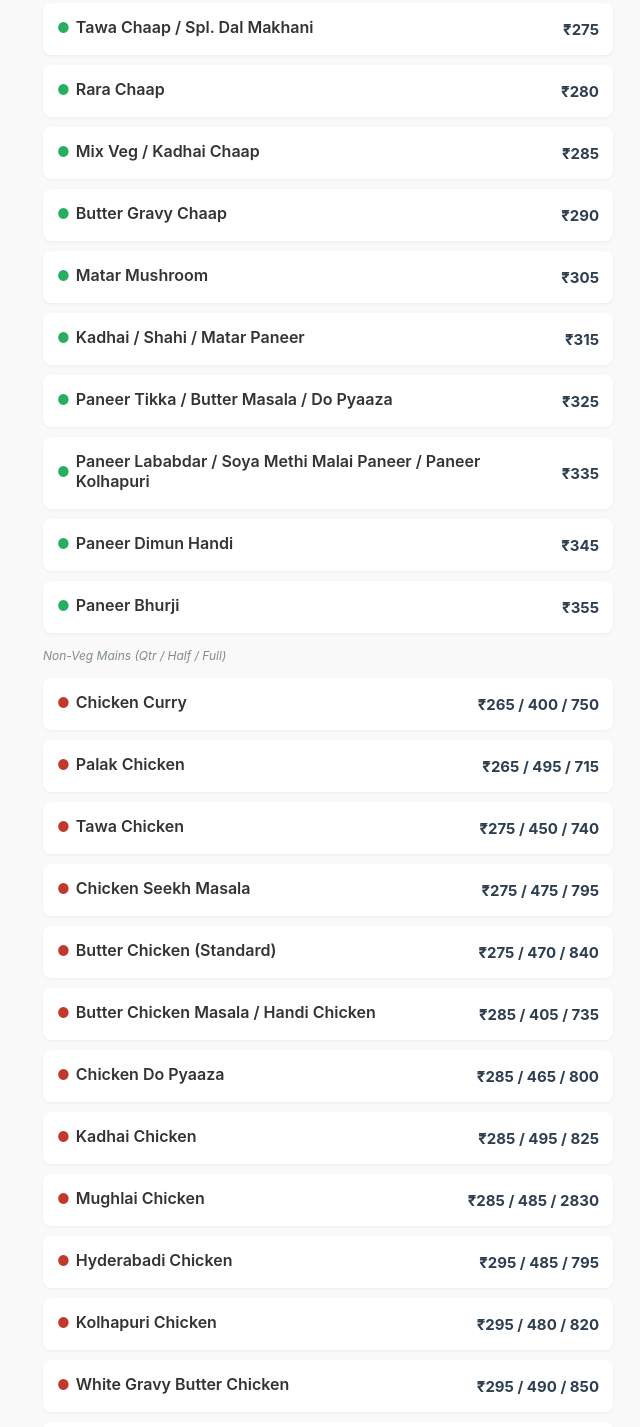
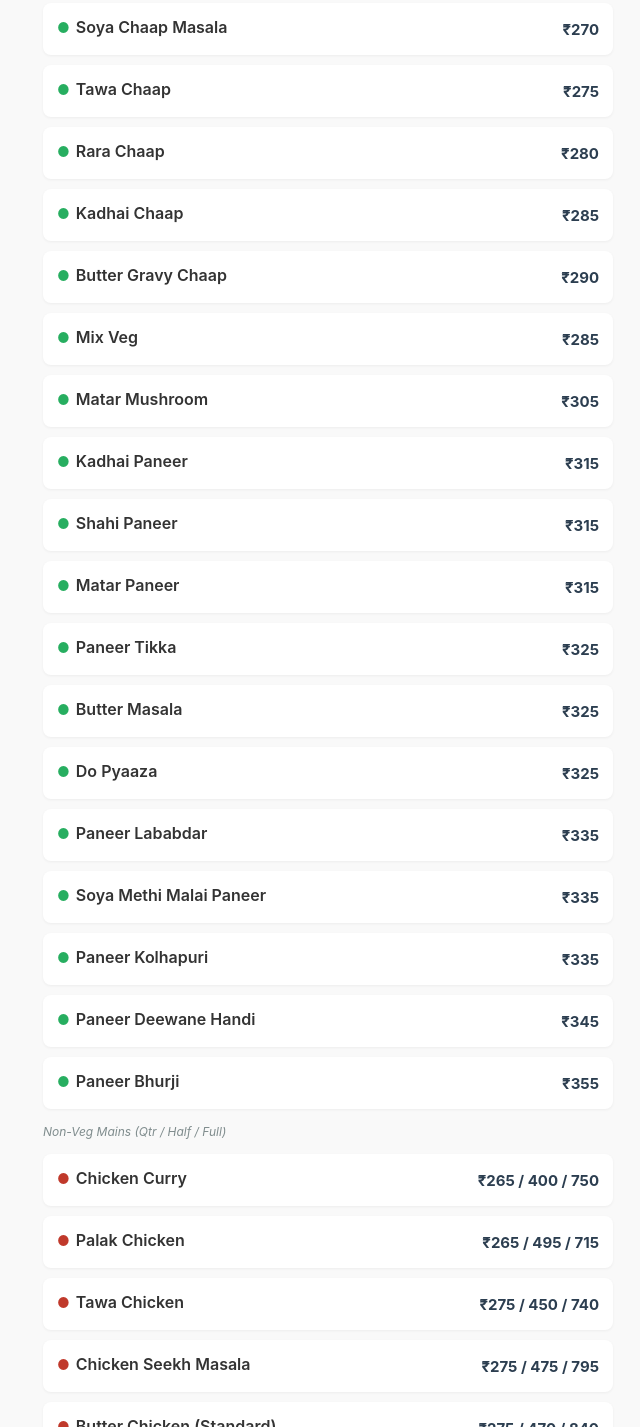
Before and after one commit to Aravsaluja/Menu, a plain HTML site: page index.html in a window 1280 px wide. Shown: the part 10573-12000 px from the top of the page, without its empty margins (312-952 px from the left). Drawn offline with Linux system fonts and the light colour scheme.

Commit message:
Update index.html

```diff
--- a/index.html
+++ b/index.html
@@ -295,17 +295,25 @@
             <div class="section-subtitle">Veg Mains</div>
             <div class="item-card"><div class="item-details"><div class="item-name badge-veg"> Dal Tadka</div></div><div class="item-price">₹170</div></div>
             <div class="item-card"><div class="item-details"><div class="item-name badge-veg"> Chole / Rajma Masala / Dal Fry</div></div><div class="item-price">₹175</div></div>
+             <div class="item-card"><div class="item-details"><div class="item-name badge-veg"> Spl. Dal Makhani</div></div><div class="item-price">₹275</div></div>
             <div class="item-card"><div class="item-details"><div class="item-name badge-veg"> Spl. Chaap / Achari Chaap</div></div><div class="item-price">₹260</div></div>
             <div class="item-card"><div class="item-details"><div class="item-name badge-veg"> Soya Chaap Masala</div></div><div class="item-price">₹270</div></div>
-            <div class="item-card"><div class="item-details"><div class="item-name badge-veg"> Tawa Chaap / Spl. Dal Makhani</div></div><div class="item-price">₹275</div></div>
+            <div class="item-card"><div class="item-details"><div class="item-name badge-veg"> Tawa Chaap </div></div><div class="item-price">₹275</div></div>
             <div class="item-card"><div class="item-details"><div class="item-name badge-veg"> Rara Chaap</div></div><div class="item-price">₹280</div></div>
-            <div class="item-card"><div class="item-details"><div class="item-name badge-veg"> Mix Veg / Kadhai Chaap</div></div><div class="item-price">₹285</div></div>
+            <div class="item-card"><div class="item-details"><div class="item-name badge-veg"> Kadhai Chaap</div></div><div class="item-price">₹285</div></div>
             <div class="item-card"><div class="item-details"><div class="item-name badge-veg"> Butter Gravy Chaap</div></div><div class="item-price">₹290</div></div>
+            <div class="item-card"><div class="item-details"><div class="item-name badge-veg"> Mix Veg </div></div><div class="item-price">₹285</div></div>
             <div class="item-card"><div class="item-details"><div class="item-name badge-veg"> Matar Mushroom</div></div><div class="item-price">₹305</div></div>
-            <div class="item-card"><div class="item-details"><div class="item-name badge-veg"> Kadhai / Shahi / Matar Paneer</div></div><div class="item-price">₹315</div></div>
-            <div class="item-card"><div class="item-details"><div class="item-name badge-veg"> Paneer Tikka / Butter Masala / Do Pyaaza</div></div><div class="item-price">₹325</div></div>
-            <div class="item-card"><div class="item-details"><div class="item-name badge-veg"> Paneer Lababdar / Soya Methi Malai Paneer / Paneer Kolhapuri</div></div><div class="item-price">₹335</div></div>
-            <div class="item-card"><div class="item-details"><div class="item-name badge-veg"> Paneer Dimun Handi</div></div><div class="item-price">₹345</div></div>
+            <div class="item-card"><div class="item-details"><div class="item-name badge-veg"> Kadhai Paneer</div></div><div class="item-price">₹315</div></div>
+            <div class="item-card"><div class="item-details"><div class="item-name badge-veg"> Shahi Paneer</div></div><div class="item-price">₹315</div></div>
+            <div class="item-card"><div class="item-details"><div class="item-name badge-veg"> Matar Paneer</div></div><div class="item-price">₹315</div></div>
+            <div class="item-card"><div class="item-details"><div class="item-name badge-veg"> Paneer Tikka</div></div><div class="item-price">₹325</div></div>
+             <div class="item-card"><div class="item-details"><div class="item-name badge-veg"> Butter Masala </div></div><div class="item-price">₹325</div></div>
+             <div class="item-card"><div class="item-details"><div class="item-name badge-veg"> Do Pyaaza</div></div><div class="item-price">₹325</div></div>
+            <div class="item-card"><div class="item-details"><div class="item-name badge-veg"> Paneer Lababdar </div></div><div class="item-price">₹335</div></div>
+             <div class="item-card"><div class="item-details"><div class="item-name badge-veg"> Soya Methi Malai Paneer</div></div><div class="item-price">₹335</div></div>
+             <div class="item-card"><div class="item-details"><div class="item-name badge-veg"> Paneer Kolhapuri</div></div><div class="item-price">₹335</div></div>
+            <div class="item-card"><div class="item-details"><div class="item-name badge-veg"> Paneer Deewane Handi</div></div><div class="item-price">₹345</div></div>
             <div class="item-card"><div class="item-details"><div class="item-name badge-veg"> Paneer Bhurji</div></div><div class="item-price">₹355</div></div>
 
             <div class="section-subtitle" style="margin-top:15px;">Non-Veg Mains (Qtr / Half / Full)</div>
@@ -314,7 +322,8 @@
             <div class="item-card"><div class="item-details"><div class="item-name badge-nonveg"> Tawa Chicken</div></div><div class="item-price">₹275 / 450 / 740</div></div>
             <div class="item-card"><div class="item-details"><div class="item-name badge-nonveg"> Chicken Seekh Masala</div></div><div class="item-price">₹275 / 475 / 795</div></div>
             <div class="item-card"><div class="item-details"><div class="item-name badge-nonveg"> Butter Chicken (Standard)</div></div><div class="item-price">₹275 / 470 / 840</div></div>
-            <div class="item-card"><div class="item-details"><div class="item-name badge-nonveg"> Butter Chicken Masala / Handi Chicken</div></div><div class="item-price">₹285 / 405 / 735</div></div>
+            <div class="item-card"><div class="item-details"><div class="item-name badge-nonveg"> Butter Chicken Masala </div></div><div class="item-price">₹285 / 405 / 735</div></div>
+            <div class="item-card"><div class="item-details"><div class="item-name badge-nonveg"> Handi Chicken</div></div><div class="item-price">₹285 / 405 / 735</div></div>
             <div class="item-card"><div class="item-details"><div class="item-name badge-nonveg"> Chicken Do Pyaaza</div></div><div class="item-price">₹285 / 465 / 800</div></div>
             <div class="item-card"><div class="item-details"><div class="item-name badge-nonveg"> Kadhai Chicken</div></div><div class="item-price">₹285 / 495 / 825</div></div>
             <div class="item-card"><div class="item-details"><div class="item-name badge-nonveg"> Mughlai Chicken</div></div><div class="item-price">₹285 / 485 / 2830</div></div>
```
